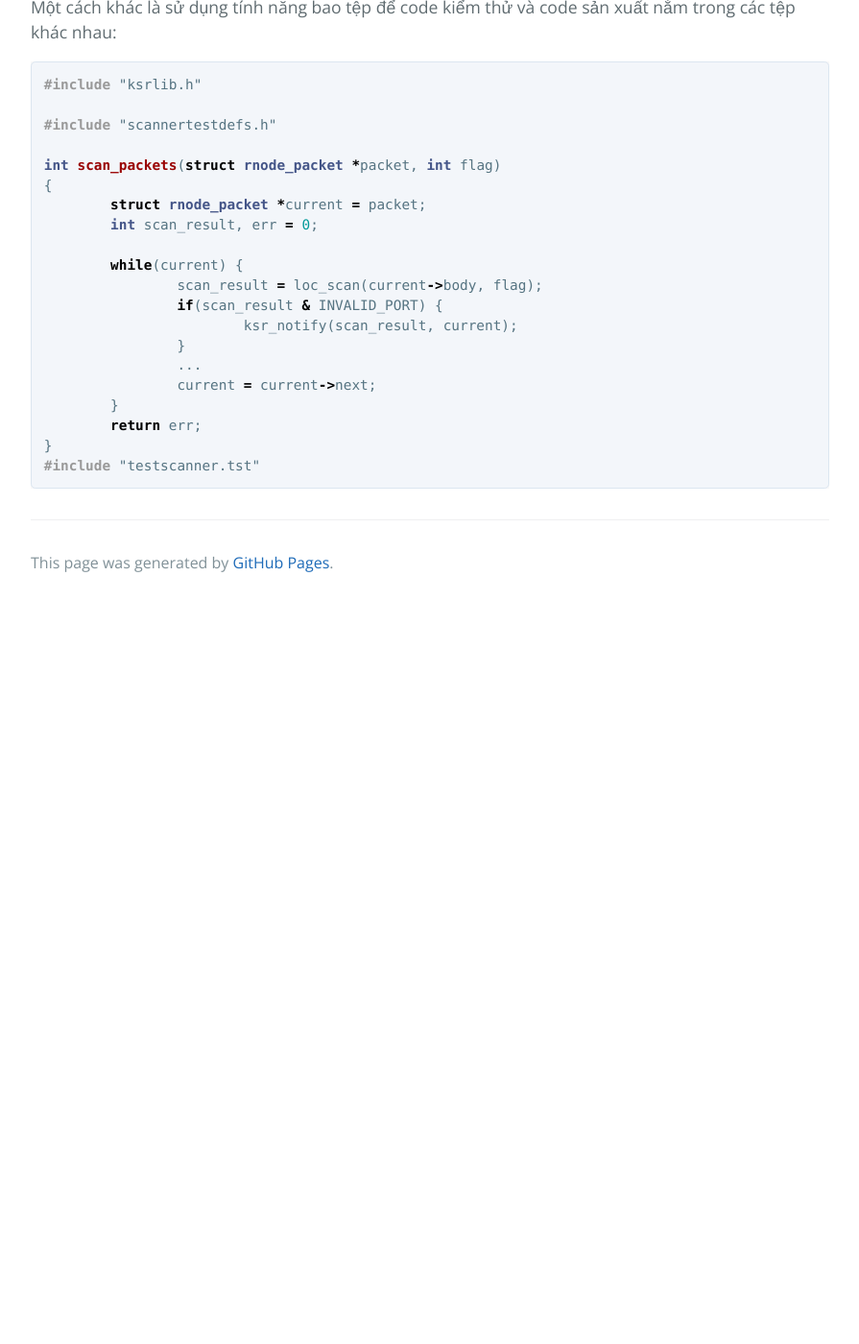
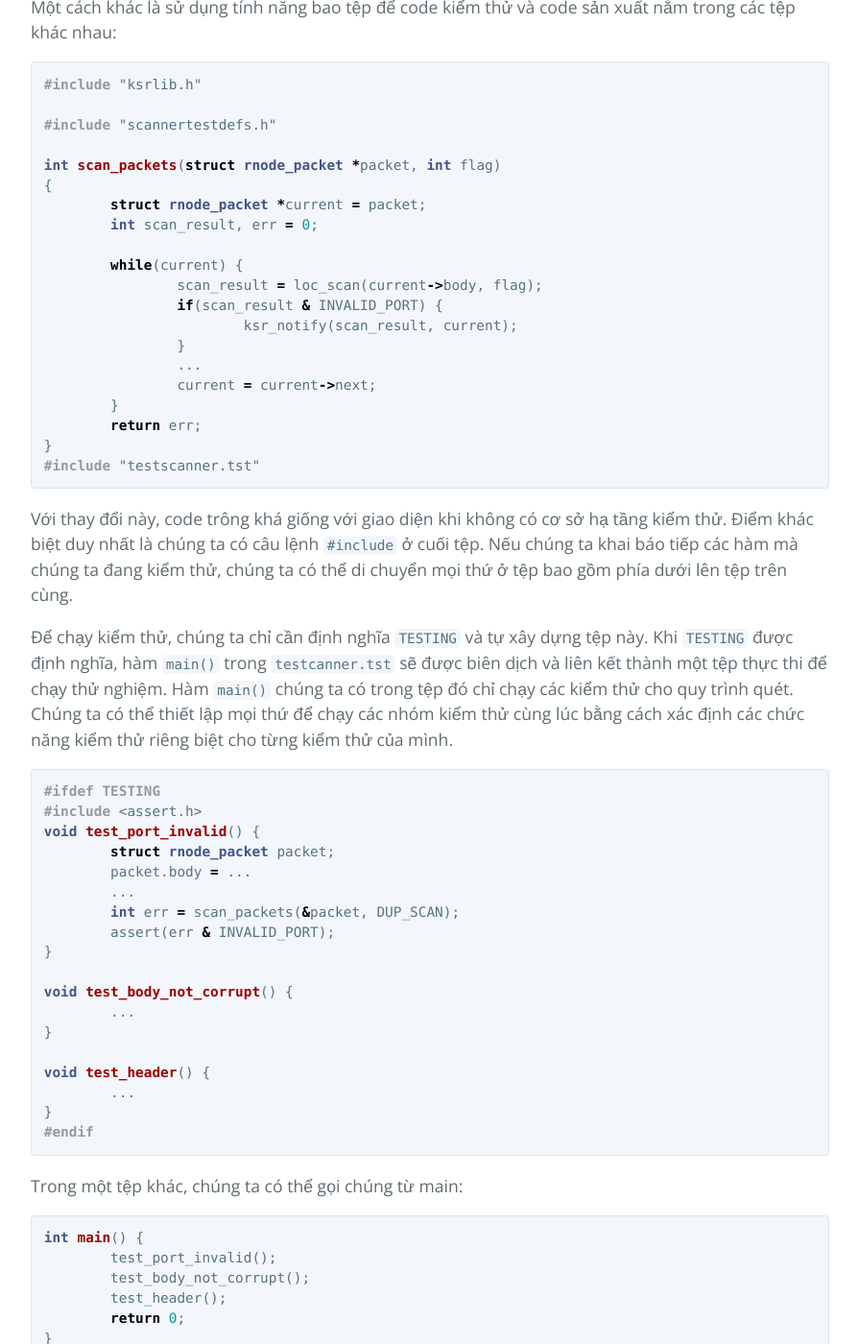
Before and after one commit to HaiBV/haibv.github.io, a Jekyll site: the page built from working-effectively-with-legacy-code/chapter-19-my-project-is-not-object-oriented-how-do-i-make-safe-changes.md, in a window 1280 px wide and 1400 px high, scrolled down 4299 px. Shown: the whole window at 96% size, without its empty margins (192-1087 px from the left). Built offline with Jekyll 4.4.1, drawn with Linux system fonts in a browser that asks for light colours; our own code applies the rules of GitHub Pages for plain Markdown files; before the commit the page ends 4929 px from its top, so only the background shows below that; some of the changed text lies outside the part shown.

Commit message:
Book - Working Efectively with Legacy Code - P2 - C19

````diff
--- a/working-effectively-with-legacy-code/chapter-19-my-project-is-not-object-oriented-how-do-i-make-safe-changes.md
+++ b/working-effectively-with-legacy-code/chapter-19-my-project-is-not-object-oriented-how-do-i-make-safe-changes.md
@@ -138,3 +138,46 @@ int scan_packets(struct rnode_packet *packet, int flag)
 }
 #include "testscanner.tst"
 ```
+
+Với thay đổi này, code trông khá giống với giao diện khi không có cơ sở hạ tầng kiểm thử. Điểm khác biệt duy nhất là chúng ta có câu lệnh `#include` ở cuối tệp. Nếu chúng ta khai báo tiếp các hàm mà chúng ta đang kiểm thử, chúng ta có thể di chuyển mọi thứ ở tệp bao gồm phía dưới lên tệp trên cùng.
+
+Để chạy kiểm thử, chúng ta chỉ cần định nghĩa `TESTING` và tự xây dựng tệp này. Khi `TESTING` được định nghĩa, hàm `main()` trong `testcanner.tst` sẽ được biên dịch và liên kết thành một tệp thực thi để chạy thử nghiệm. Hàm `main()` chúng ta có trong tệp đó chỉ chạy các kiểm thử cho quy trình quét. Chúng ta có thể thiết lập mọi thứ để chạy các nhóm kiểm thử cùng lúc bằng cách xác định các chức năng kiểm thử riêng biệt cho từng kiểm thử của mình.
+
+```cpp
+#ifdef TESTING
+#include <assert.h>
+void test_port_invalid() {
+	struct rnode_packet packet;
+	packet.body = ...
+	...
+	int err = scan_packets(&packet, DUP_SCAN);
+	assert(err & INVALID_PORT);
+}
+
+void test_body_not_corrupt() {
+	...
+}
+
+void test_header() {
+	...
+}
+#endif
+```
+
+Trong một tệp khác, chúng ta có thể gọi chúng từ main:
+
+```cpp
+int main() {
+	test_port_invalid();
+	test_body_not_corrupt();
+	test_header();
+	return 0;
+}
+```
+
+Chúng ta có thể tiến xa hơn nữa bằng cách thêm các chức năng đăng ký giúp việc nhóm kiểm thử trở nên dễ dàng hơn. Xem các framework kiểm thử đơn vị C khác nhau có sẵn tại
+`www.xprogramming.com` để có thêm chi tiết.
+
+Mặc dù các bộ tiền xử lý macro dễ bị sử dụng sai mục đích nhưng chúng thực sự rất hữu ích trong bối cảnh này. Việc đưa vào tệp và thay thế macro có thể giúp chúng ta vượt qua các phần phụ thuộc trong code phức tạp nhất. Miễn là chúng ta hạn chế việc sử dụng macro tràn lan đối với code đang chạy kiểm thử, thì không cần phải quá lo lắng rằng chúng ta sẽ sử dụng sai macro theo những cách sẽ ảnh hưởng đến code sản xuất.
+
+C là một trong số ít ngôn ngữ chính thống có bộ tiền xử lý macro. Nói chung, để phá vỡ sự phụ thuộc trong các ngôn ngữ thủ tục khác, chúng tôi phải sử dụng _đường nối liên kết (36)_ và cố gắng kiểm thử các vùng code lớn hơn.
````
